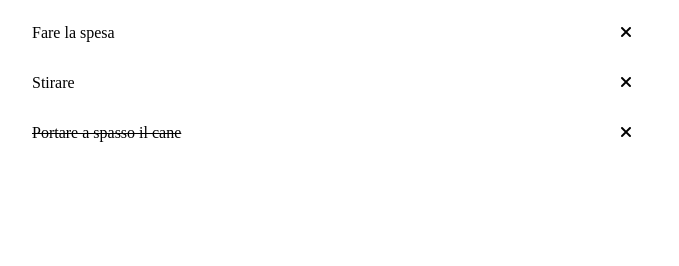
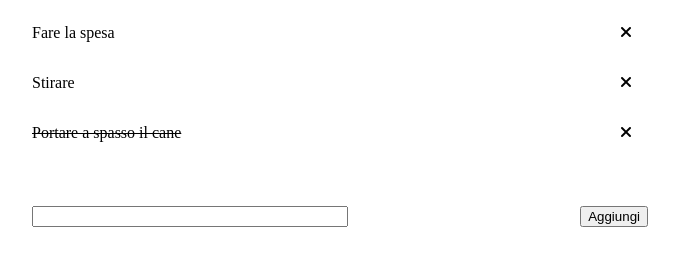
Before and after one commit to ilariasalvati00/vue-todolist, a plain HTML site: page index.html in a window 1280 px wide. Shown: the whole page, without its empty margins (308-987 px from the left). Drawn offline with nearby package versions, Linux system fonts and the light colour scheme.

Commit message:
esercizio completato

```diff
--- a/index.html
+++ b/index.html
@@ -17,6 +17,11 @@
                 <i class="fa-solid fa-xmark" @click="remove(indice)"></i>
             </li>
         </ul>
+
+        <div class="form-add">
+            <input type="text" v-model="todo" class="textarea" @keyup.enter="add">
+            <input type="button" value="Aggiungi" @click="add">
+        </div>
     </div>
     <script src="main.js"></script>
 </body>
--- a/main.js
+++ b/main.js
@@ -31,6 +31,9 @@ const options = {
         },
         remove: function(index){
             this.todolist.splice(index, 1);
+        },
+        add: function(){
+            this.todolist.push({text: this.todo, done: false})
         }
     }
 }
--- a/style.css
+++ b/style.css
@@ -22,3 +22,14 @@ li{
 li>.fa-xmark{
     text-decoration:none;
 }
+
+.form-add{
+    margin-top: 3rem;
+    margin-left: 1rem;
+    display: flex;
+    justify-content: space-between;
+}
+
+.textarea{
+    width: 50%;
+}
```
